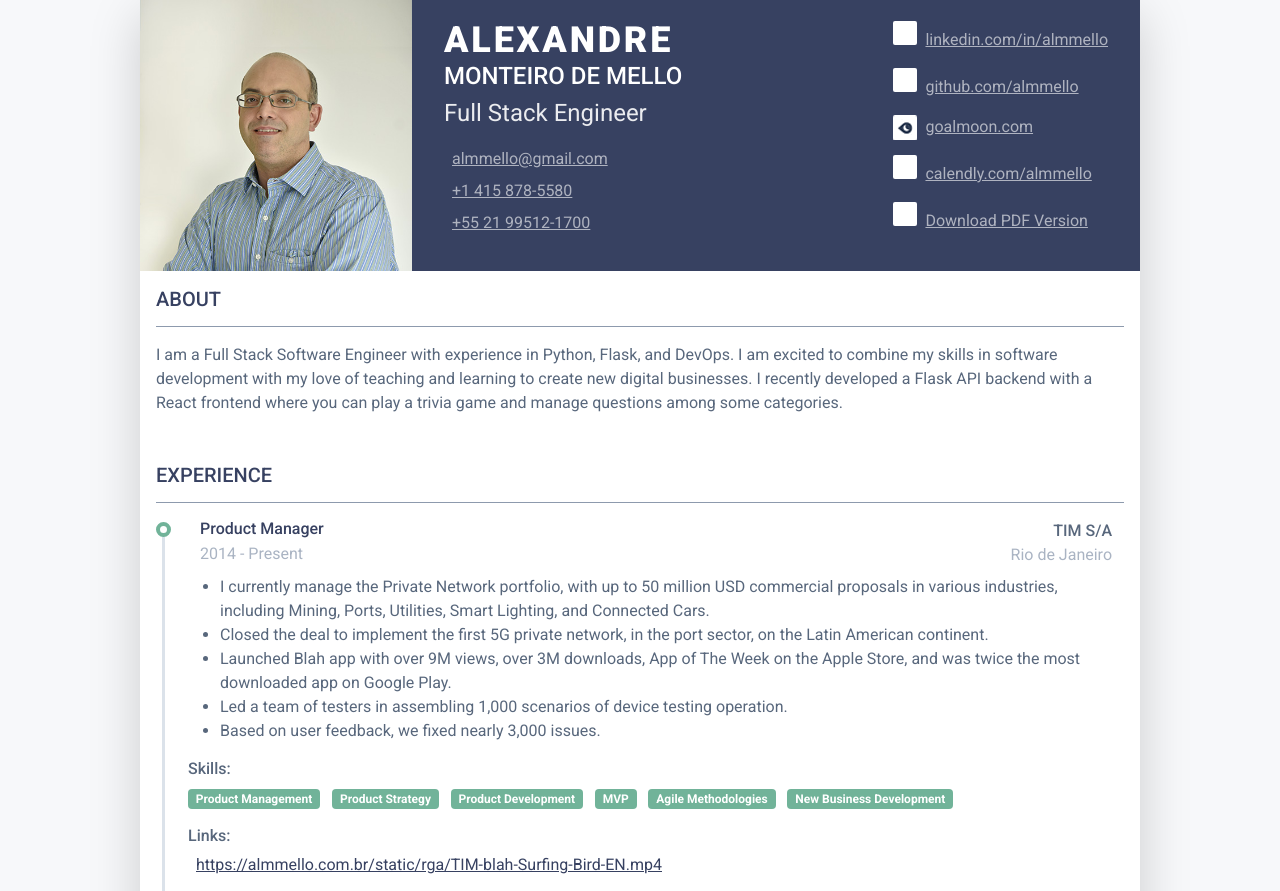
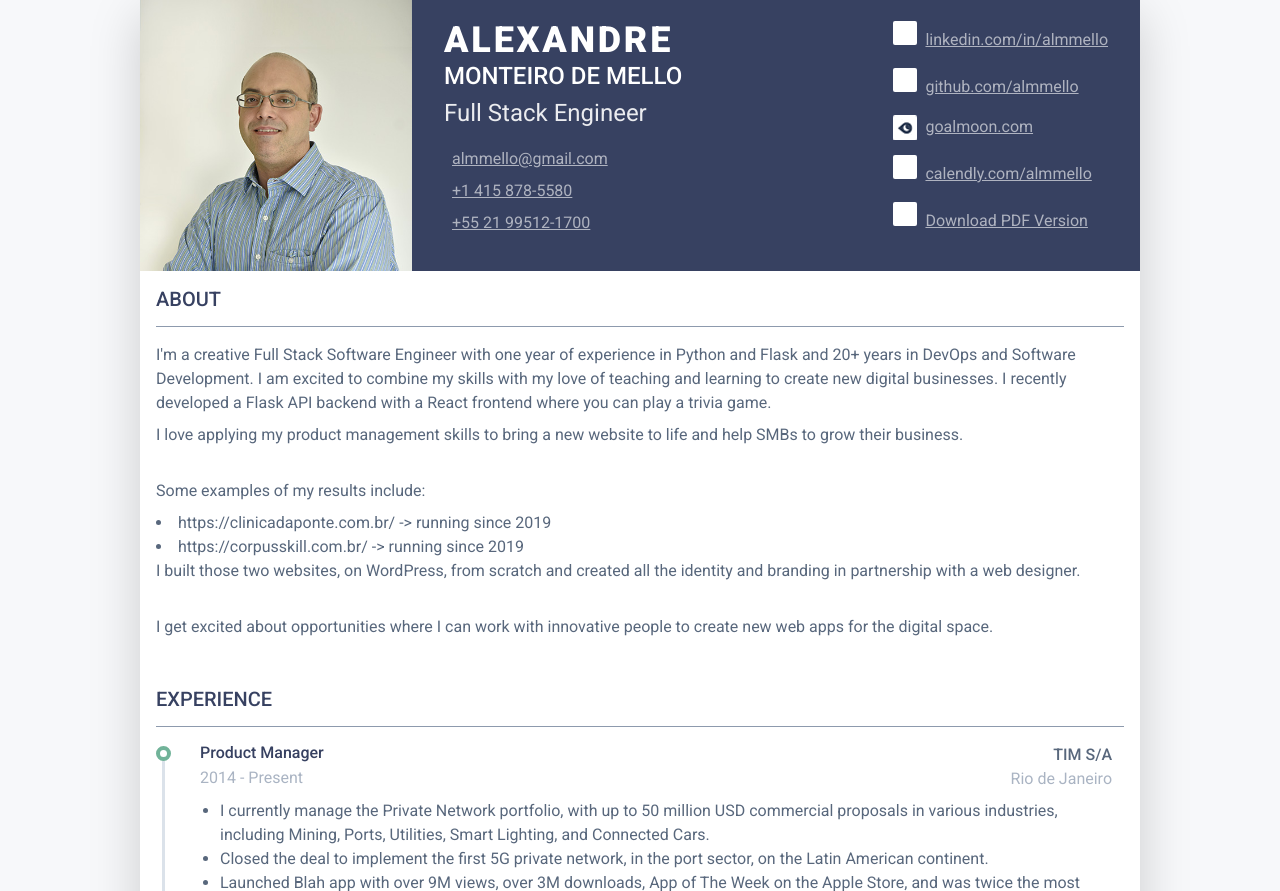
Before and after one commit to almmello/cvapp, a Flask app: page / in a window 1280 px wide. Shown: the part 31-922 px from the top of the page. Run offline with Flask 2, Linux system fonts and the light colour scheme; some libraries are stand-ins or nearby versions.

Commit message:
Feat: I updated my about session
I used some tips on https://www.youtube.com/watch?v=5hNsdH6Y2Mg in conjunction with Udacity Nanodegree to build a new About session for my resume.

Single revision

```diff
--- a/project/templates/content/a01-about.html
+++ b/project/templates/content/a01-about.html
@@ -1,2 +1,10 @@
-<p>I am a Full Stack Software Engineer with experience in Python, Flask, and DevOps. I am excited to combine my skills in software development with my love of teaching and learning to create new digital businesses. I recently developed a Flask API backend with a React frontend where you can play a trivia game and manage questions among some categories.<p>
+<p>I'm a creative Full Stack Software Engineer with one year of experience in Python and Flask and 20+ years in DevOps and Software Development. I am excited to combine my skills with my love of teaching and learning to create new digital businesses. I recently developed a Flask API backend with a React frontend where you can play a trivia game.</p>
+<p>I love applying my product management skills to bring a new website to life and help SMBs to grow their business.</p>
 <br>
+<p>Some examples of my results include:</p>
+<li>https://clinicadaponte.com.br/ -> running since 2019</li>
+<li>https://corpusskill.com.br/ -> running since 2019</li>
+<p>I built those two websites, on WordPress, from scratch and created all the identity and branding in partnership with a web designer.</p>
+<br>
+<p>I get excited about opportunities where I can work with innovative people to create new web apps for the digital space.</p>
+<br>
```
